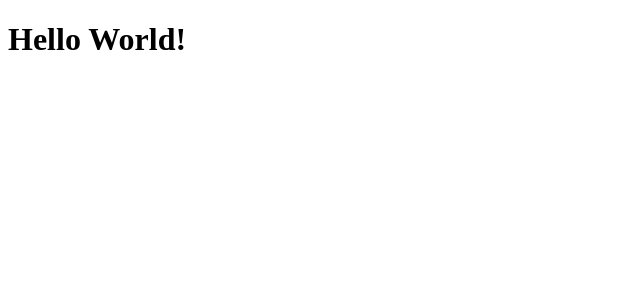
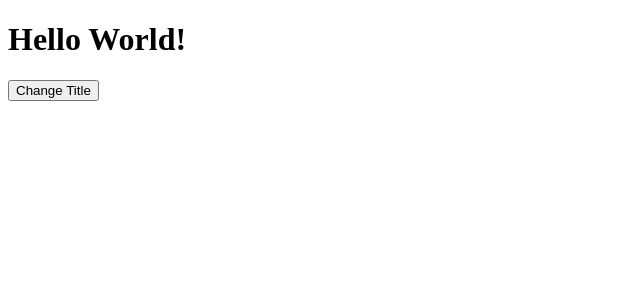
Before and after one commit to thomasrogerlux/typescript-react-ssr-boilerplate, a React app: page / in a window 1280 px wide. Shown: the top 300 px of the page, without its empty margins (0-640 px from the left). Built offline with nearby package versions, Linux system fonts and the light colour scheme; the HTML template or start-up script is replaced by a standard one.

Commit message:
Connect App component to redux

```diff
--- a/src/common/App.tsx
+++ b/src/common/App.tsx
@@ -1,15 +1,47 @@
 import * as React from "react";
+import { connect } from "react-redux";
 
-export default class App extends React.Component {
-    constructor(props: any) {
+import { Store } from "common/redux/store"
+import { Title } from "common/component/Title"
+import { changeTitle } from "common/redux/action"
+
+interface AppProps {
+    title: string;
+    updateTitle: any;
+}
+
+class App extends React.Component<AppProps> {
+    constructor(props: AppProps) {
         super(props);
+        this.test= this.test.bind(this);
+    }
+
+    public test() {
+        const newTitle = this.props.title + "x";
+        this.props.updateTitle(newTitle);
+        console.log("Hello");
     }
 
     public render() {
         return (
-            <h1>
-                Hello World!
-            </h1>
+            <div className="App">
+                <Title title={this.props.title} />
+                <button onClick={this.test}>
+                    Change Title
+                </button>
+            </div>
         );
     }
 }
+
+const mapStateToProps = (state: Store) => {
+    return {
+        title: state.title
+    }
+}
+
+const mapDispatchToProps = {
+    updateTitle: changeTitle
+}
+
+export default connect(mapStateToProps, mapDispatchToProps)(App)
--- /dev/null
+++ b/src/common/component/Title.tsx
@@ -0,0 +1,11 @@
+import * as React from "react";
+
+interface TitleProps {
+    title: string;
+}
+
+export const Title = (props: TitleProps) => {
+    return (
+        <h1>{props.title}</h1>
+    );
+}
```
